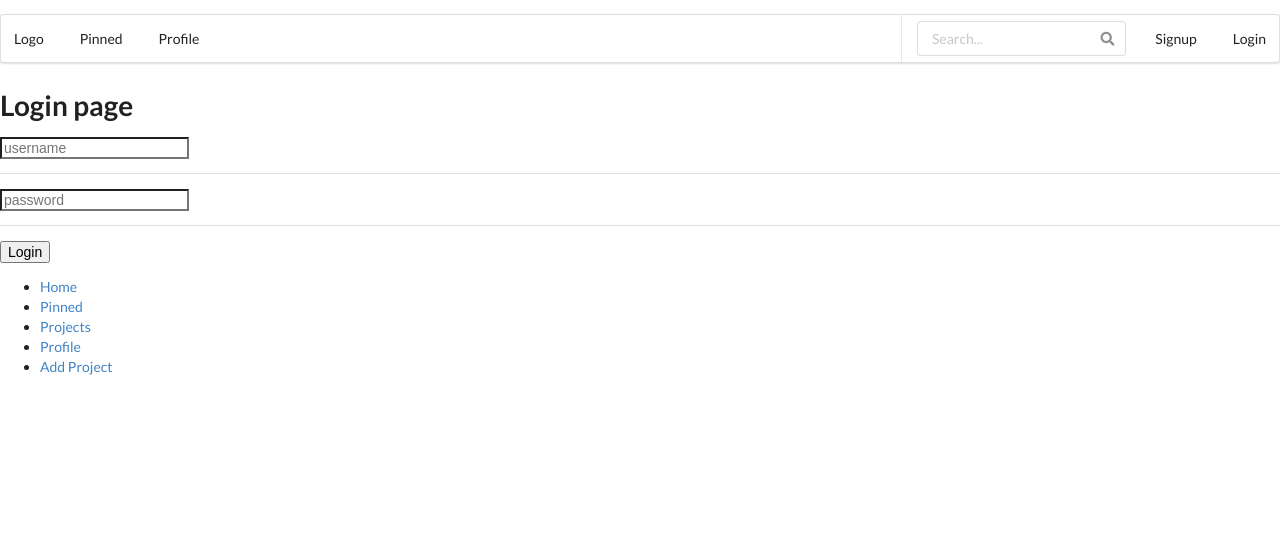
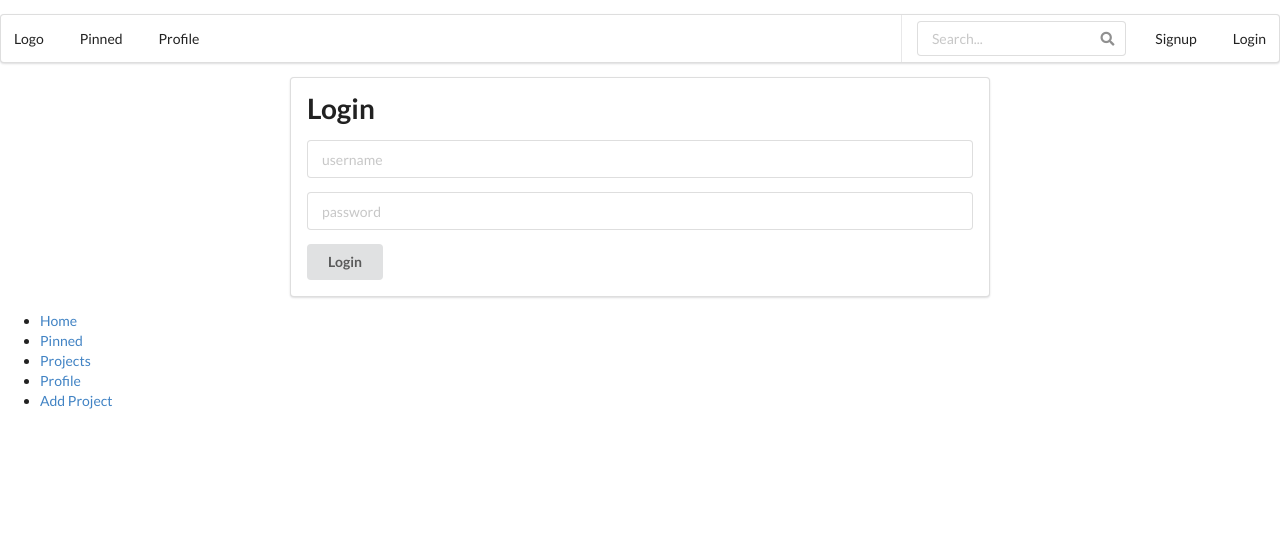
Before and after one commit to jimbot/apricot, a Node server app: page /login in a window 1280 px wide. Shown: the top 537 px of the page. Run offline with Node 20, Linux system fonts and the light colour scheme; some libraries are stand-ins or nearby versions.

Commit message:
updated login form

```diff
--- a/views/login.ejs
+++ b/views/login.ejs
@@ -1,13 +1,30 @@
 <% include ./partials/header %>
 
-<h1>Login page</h1>
-
-<form action="/login" method="POST">
+<!-- <form action="/login" method="POST">
   <input type="text" name="username" placeholder="username">
   <div class="ui divider"></div>
   <input type="password" name="password" placeholder="password">
   <div class="ui divider"></div>
   <button>Login</button>
-</form>
+</form> -->
+
+<div class="ui main text container segment">
+  <div class="ui form">
+    <h1 class="ui header">
+      Login
+    </h1>
+    <form class="ui form" action="/login" method="POST">
+      <div class="field">
+        <input type="text" name="username" placeholder="username">
+      </div>
+      <div class="field">
+        <input type="password" id="password" value="" name="password" placeholder="password">
+      </div>
+      <button class="ui submit button">
+        Login
+      </button>
+    </form>
+  </div>
+</div>
 
 <% include ./partials/footer %>
--- a/views/register.ejs
+++ b/views/register.ejs
@@ -22,8 +22,6 @@
   </div>
 </div>
 
-
-
 <!-- <form onsubmit="return myfun()" action="/register" method="POST" name="frm">
   <div class="ui divider"></div>
   <input type="text" name="username" placeholder="username">
```
